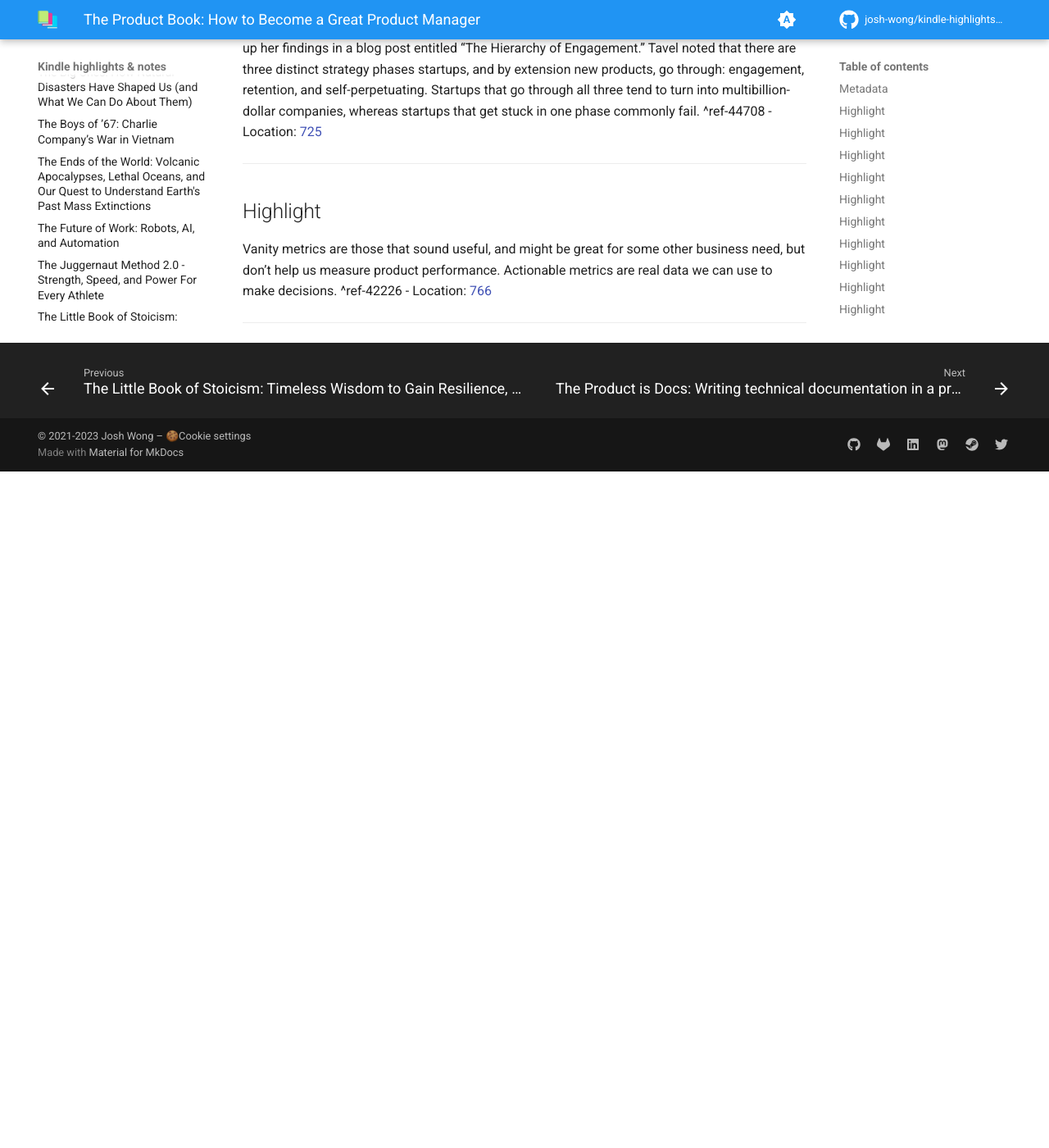
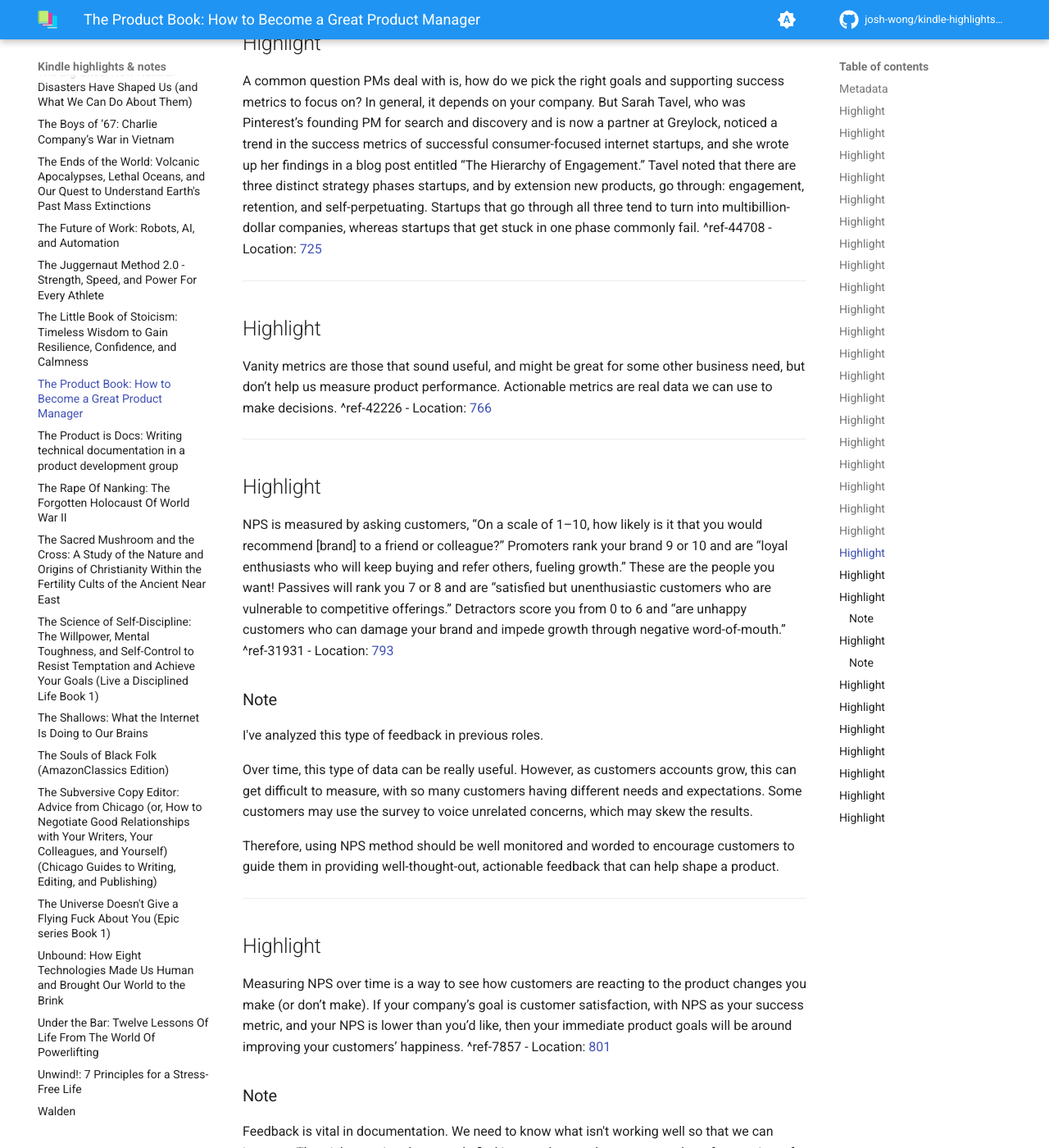
Before and after one commit to josh-wong/kindle-highlights-notes, an MkDocs documentation site: the page built from docs/The Product Book.md, in a window 1280 px wide and 1400 px high, scrolled down 5088 px. Shown: the whole window at 82% size. Built offline with MkDocs 1.6.1 and Material for MkDocs 9.7.7, drawn with Linux system fonts in a browser that asks for light colours; comment, search, counter and statistics services are not loaded; before the commit the page ends 5663 px from its top, so only the background shows below that; some of the changed text lies outside the part shown.

Commit message:
Update highlights and notes

```diff
--- a/docs/The Product Book.md
+++ b/docs/The Product Book.md
@@ -21,6 +21,12 @@ kindle-sync:
 
 ---
 
+## Highlight
+
+“Nobody ^ref-9357
+- Location: [66](kindle://book?action=open&asin=B071HFBGXR&location=66)
+
+---
 ## Highlight
 
 Put simply, a product manager (PM) represents the customer. No one buys a product because they want to give the company money. Customers buy and use products because the products address their needs. Done properly, the products let the customers be awesome. The end result of representing the customer is that a PM helps the customer be awesome. ^ref-55428
@@ -147,3 +153,67 @@ Vanity metrics are those that sound useful, and might be great for some other bu
 - Location: [766](kindle://book?action=open&asin=B071HFBGXR&location=766)
 
 ---
+## Highlight
+
+NPS is measured by asking customers, “On a scale of 1–10, how likely is it that you would recommend [brand] to a friend or colleague?” Promoters rank your brand 9 or 10 and are “loyal enthusiasts who will keep buying and refer others, fueling growth.” These are the people you want! Passives will rank you 7 or 8 and are “satisfied but unenthusiastic customers who are vulnerable to competitive offerings.” Detractors score you from 0 to 6 and “are unhappy customers who can damage your brand and impede growth through negative word-of-mouth.” ^ref-31931
+- Location: [793](kindle://book?action=open&asin=B071HFBGXR&location=793)
+
+### Note
+I've analyzed this type of feedback in previous roles.
+
+Over time, this type of data can be really useful. However, as customers accounts grow, this can get difficult to measure, with so many customers having different needs and expectations. Some customers may use the survey to voice unrelated concerns, which may skew the results.
+
+Therefore, using NPS method should be well monitored and worded to encourage customers to guide them in providing well-thought-out, actionable feedback that can help shape a product.
+
+---
+## Highlight
+
+Measuring NPS over time is a way to see how customers are reacting to the product changes you make (or don’t make). If your company’s goal is customer satisfaction, with NPS as your success metric, and your NPS is lower than you’d like, then your immediate product goals will be around improving your customers’ happiness. ^ref-7857
+- Location: [801](kindle://book?action=open&asin=B071HFBGXR&location=801)
+
+### Note
+Feedback is vital in documentation. We need to know what isn't working well so that we can improve. The tricky part is, when people find issues, they tend to not report them for a variety of reasons, with the main one being they don't know where or how to report the issue. Instead, they drop off from the product and you lose someone who could have been a promoter.
+
+---
+## Highlight
+
+The key definition of an iterative change is that you’re taking an existing product and making it better. Iteration is incredibly important, as the first version of a product is never perfect for all customers, and it’s through iteration that a product evolves to become something customers love. If you don’t have product/market fit yet, we’d recommend focusing on achieving it before trying to focus on revenue or growth goals. What is also nice about iteration is that you already have information about how the customers are using the product, and your hypothesis about what to do next might come from quantitative sources (like how many users complain about a bug), or qualitative sources (like ideas the support team has). ^ref-2908
+- Location: [990](kindle://book?action=open&asin=B071HFBGXR&location=990)
+
+---
+## Highlight
+
+The downside to iteration is that you can get stuck finding the “local maxima.” This means that you’ve optimized something really well, but you focused so much on optimization that you missed a bigger shift that happened. ^ref-5894
+- Location: [997](kindle://book?action=open&asin=B071HFBGXR&location=997)
+
+---
+## Highlight
+
+Identify the key success metric supporting your goal and the metrics that support that goal. If your success metric is how engaged your customers are, you should track how often they complete the core “success” action and the steps that lead to it. If the right metrics aren’t there, then your first task for this iteration of the product-development life cycle is to implement analytics for those metrics. ^ref-10207
+- Location: [1115](kindle://book?action=open&asin=B071HFBGXR&location=1115)
+
+---
+## Highlight
+
+Nearly any sequentialaction group of metrics (workflow) can form a funnel, and your goal is always to look at how a user goes from initiating to completing an action. Not every customer enters your product the same way (e.g., tapping an app on the home screen to open it the first time, opening the app for the tenth time with a restored state, tapping a link that opens the app, etc.). Your analytics tool likely has a behavior flow report to see how users enter the funnel and where they go. Any place there’s a substantial undesired falloff is a potential opportunity, and you should flag that particular metric. ^ref-46652
+- Location: [1145](kindle://book?action=open&asin=B071HFBGXR&location=1145)
+
+---
+## Highlight
+
+In a feature audit, you start by creating a graph of how many people use a feature on the x-axis vs. how often they use it (See Table 3-1). When doing this, make sure to exclude “administrative” features such as password recovery, as they’ll skew the result. The core value of your product, the reason it exists and people buy it, should be at the top right (Feature C) because everyone should use it all the time. Table 3-1. A sample Intercom feature audit table. ^ref-1268
+- Location: [1238](kindle://book?action=open&asin=B071HFBGXR&location=1238)
+
+---
+## Highlight
+
+Seen in Figure 3-2, the Hook Canvas has four elements. First is the trigger—what happens to get the user to the product? Second—what’s the absolute simplest thing you can get a customer to do that will give them the reward? Third—what reward can you provide that’s fulfilling and makes the user want more and invest in the product? Last, what tiny bit of action can you get the customer to invest in doing that will lead to more triggers and get them to return? Figure 3-2. Nir Eyal’s Hook Canvas and its four phases. ^ref-63410
+- Location: [1265](kindle://book?action=open&asin=B071HFBGXR&location=1265)
+
+---
+## Highlight
+
+Surveys ^ref-38180
+- Location: [1278](kindle://book?action=open&asin=B071HFBGXR&location=1278)
+
+---
```
Also changed, not shown: other parts of docs/The Product Book.md (+2 -2 lines).
